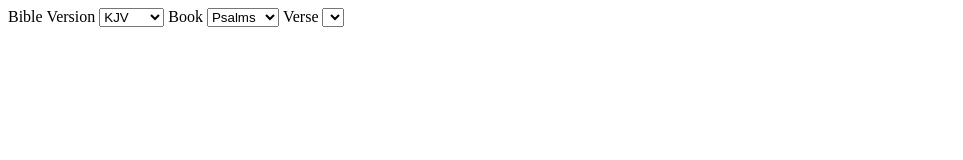
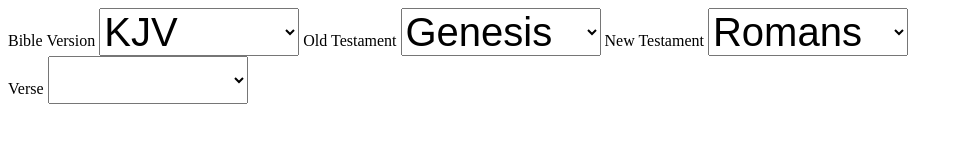
Before and after one commit to yosukeonrails/bibleapp, a plain HTML site: page index.html in a window 1280 px wide. Shown: the whole page, without its empty margins (0-963 px from the left). Drawn offline with nearby package versions, Linux system fonts and the light colour scheme.

Commit message:
added some more bible books

```diff
--- a/css/main.css
+++ b/css/main.css
@@ -3,6 +3,12 @@
 	margin-right: 10px;
 }
 
-.chapter, .book ,.version,.verse {
+.chapter, .book ,.version, .new-book{
 	display: inline;
 }
+
+select {
+	width: 200px;
+	font-size: 40px;
+
+}
--- a/index.html
+++ b/index.html
@@ -21,23 +21,58 @@
   </div>
 
 
-    <label class="select-book" for="version">Book</label>
+    <label class="select-book" for="version">Old Testament</label>
 
     <div class="book">
 
       <select name="book" id='book' required>
 
+              <option value="gen1"> Genesis</option>
+              <option value="exodus1"> Exodus</option>
+              <option value="leviticus1">Leviticus</option>
+              <option value="numbers1">Numbers</option>
+              <option value="deuteronomy1">Deuteronomy</option>
+              <option value="joshua1">Joshua</option>
+              <option value="judges1">Judges</option>
+              <option value="ruth1">Ruth</option>
+              <option value="1samuel1">1 Samuel</option>
+              <option value="1Kings1">1 Kings </option>
+              <option value="2Kings1">2 Kings</option>
+              <option value="1Chronicles1">1 Chronicles</option>
+              <option value="2Chronicles2">2 Chronicles</option>
+              <option value="Ezra1">Ezra</option>
+              <option value="Nehemiah1">Nehemiah</option>
+              <option value="Esther1">Esther</option>
+
         <option value="ps1"> Psalms</option>
-        <option value="romans1" >Romans</option>
-        <option value="jn1">John</option>
+
 
       </select>
 
     </div>
 
+
+    <label class="select-new-book" for="version">New Testament</label>
+
+    <div class="new-book">
+
+      <select name="new-book" id='new-book' required>
+
+        <option value="romans1" >Romans</option>
+        <option value="jn1">John</option>
+
+
+      </select>
+
+    </div>
+
+
+
       <div class="chapter">
 
       </div>
+
+
 
       <div class="verse">
 
--- a/js/app.js
+++ b/js/app.js
@@ -81,22 +81,26 @@ $(document).ready(function(){
 
  	$('.verse select').change(function(){
 
+
  		$('.chapter-display p').remove();
 
  		console.log('THIS IS ' + current_verses[3])
 
  		console.log('USE THIS NU<BER '+ $('#verse option:selected').val())
 
+
+
  		var selected_verse_number= ($('#verse option:selected').val())
 
  		$('.chapter-display').append('<p>'+selected_verse_number+ ' '+ current_verses[ selected_verse_number-1 ]+'</p>')
+
 
  	})
 
 
 
 
- 	$('.version select').change(function(){
+ 	$('.version select').click().change(function(){
 
  		version = $('#version option:selected').val()
 
@@ -111,10 +115,27 @@ $(document).ready(function(){
 
 
 
- 	$('.book select').change(function(){
+ 	$('.book select').click().change(function(){
 
 
  		book = $('#book option:selected').val()
+ 		version = $('#version option:selected').val()
+
+			var params= {
+				p:book,
+				v: version
+			}
+
+			getRequest(params);
+
+			chapterFilter(book);
+ 	})
+
+
+	$('.new-book select').click().change(function(){
+
+
+ 		book = $('#new-book option:selected').val()
  		version = $('#version option:selected').val()
 
 			var params= {
--- a/js/filter.js
+++ b/js/filter.js
@@ -3,7 +3,8 @@
 
       $('.chapter li').remove()
 
-   	if (book=='romans1'){ chapter_number= 16; book='romans'}
+      if (book=='gen1'){ chapter_number= 50; book='genesis'}
+      else if (book=='romans1'){ chapter_number= 16; book='romans'}
       else if (book=='ps1'){ chapter_number= 150; book='ps'}
       else if (book=='jn1'){ chapter_number=21; book='jn'}
 
@@ -13,8 +14,6 @@
 
       i=0
 
-
-
       for (i = 0; i <= chapter_number; i++) {
 
       $('.chapter').append('<li>'+i+'</li>')
```
Lines whose indentation alone changed are shown as unchanged.
